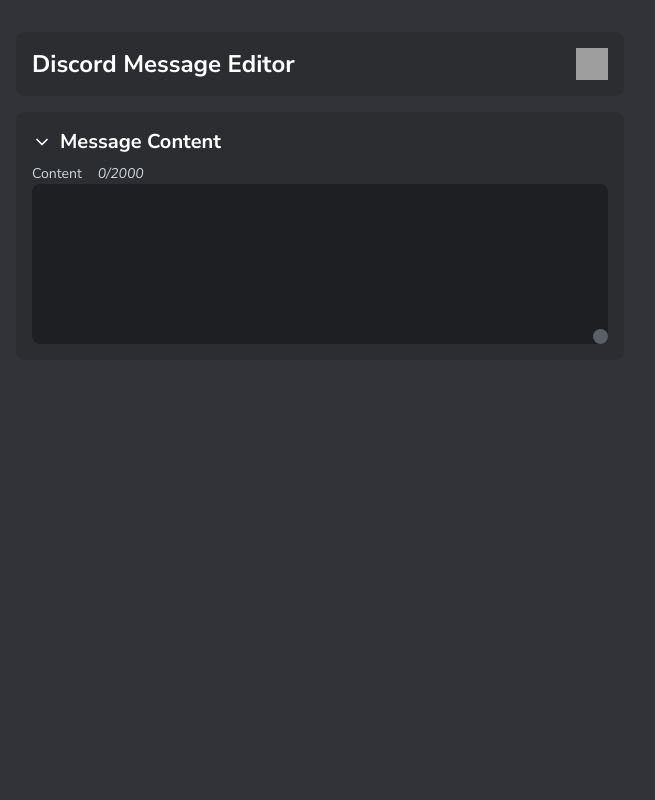
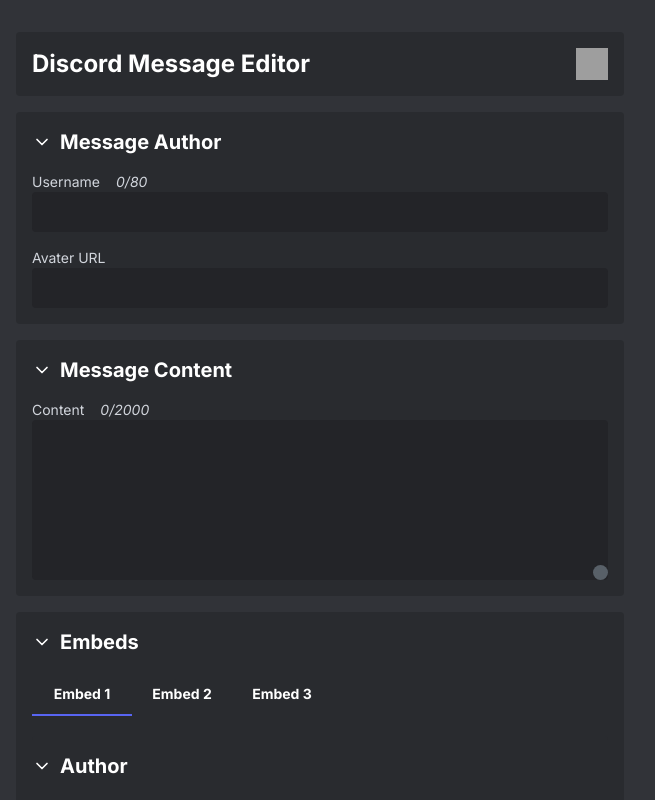
Before and after one commit to reimima/discord-message-editor, a React (Vite) app: page / in a window 1280 px wide. Shown: the whole page, without its empty margins (16-671 px from the left). Built offline with nearby package versions, Linux system fonts and the light colour scheme; grey boxes are pictures that could not be loaded.

Commit message:
footerまで

```diff
--- a/biome.json
+++ b/biome.json
@@ -1,5 +1,5 @@
 {
-    "$schema": "https://biomejs.dev/schemas/2.5.10/schema.json",
+    "$schema": "https://biomejs.dev/schemas/2.5.12/schema.json",
     "files": {
         "ignoreUnknown": true,
         "includes": ["**/*.ts", "**/*.tsx"]
--- a/src/components/Card.tsx
+++ b/src/components/Card.tsx
@@ -1,29 +1,37 @@
 import { ChevronDown, ChevronRight } from 'lucide-react';
 import { type ReactNode, useState } from 'react';
 
-export function Card({ label, children }: { label?: string; children: ReactNode }) {
+type CardProps = {
+    label?: string;
+    p?: boolean;
+    children: ReactNode;
+};
+
+export function Card({ label, p = true, children }: CardProps) {
     const [open, setOpen] = useState(true);
 
     return (
-        <div className='rounded-lg bg-[#2b2d31]'>
+        <div className='rounded-sm bg-[#292b2f]'>
             {label && (
                 <button
                     type='button'
-                    className='flex items-center w-full gap-2 px-4 pt-4'
-                    onClick={() => setOpen(!open)}
+                    className={`flex w-full items-center gap-2 pt-4 ${
+                        p ? 'px-4' : ''
+                    } ${!open && p ? 'pb-4' : ''} hover:opacity-80`}
+                    onClick={() => setOpen(v => !v)}
                 >
                     {open ? (
-                        <ChevronDown className='size-5 shrink-0 hover:opacity-80' />
+                        <ChevronDown className='size-5 shrink-0' />
                     ) : (
-                        <ChevronRight className='size-5 shrink-0 hover:opacity-80' />
+                        <ChevronRight className='size-5 shrink-0' />
                     )}
-                    <span className='font-bold text-xl'>{label}</span>
+                    <span className='text-xl font-bold'>{label}</span>
                 </button>
             )}
 
-            <div className={`flex flex-col px-4 ${label ? 'pt-2' : 'pt-4'} pb-4 gap-4`}>
-                {open && children}
-            </div>
+            {open && (
+                <div className={`flex flex-col gap-4 pt-4 ${p ? 'px-4 pb-4' : ''}`}>{children}</div>
+            )}
         </div>
     );
 }
--- a/src/components/ValueInput.tsx
+++ b/src/components/ValueInput.tsx
@@ -7,9 +7,17 @@
     textarea?: boolean;
 };
 
-const inputCss = 'bg-[#1e1f22] px-3 py-2 rounded-lg outline-none focus:ring-1 focus:ring-[#5865F2]';
+const inputCss = 'bg-[#232428] px-3 py-2 rounded-sm outline-none focus:ring-1 focus:ring-[#5865f2]';
 
 export function ValueInput({ label, value, onChange, limit, required, textarea }: ValueInputProps) {
+    const props = {
+        className: textarea ? `min-h-40 ${inputCss}` : inputCss,
+        value,
+        onChange: (e: React.ChangeEvent<HTMLInputElement | HTMLTextAreaElement>) =>
+            onChange(e.target.value),
+        maxLength: limit,
+    };
+
     return (
         <div className='flex flex-col w-full'>
             <p className='text-sm text-gray-300'>
@@ -28,21 +36,7 @@
                 </p>
             )}
 
-            {textarea ? (
-                <textarea
-                    className={`min-h-40 ${inputCss}`}
-                    value={value}
-                    onChange={e => onChange(e.target.value)}
-                    maxLength={limit}
-                />
-            ) : (
-                <input
-                    className={inputCss}
-                    value={value}
-                    onChange={e => onChange(e.target.value)}
-                    maxLength={limit}
-                />
-            )}
+            {textarea ? <textarea {...props} /> : <input {...props} />}
         </div>
     );
 }
--- a/src/index.css
+++ b/src/index.css
@@ -1,20 +1,21 @@
-@import url('https://fonts.googleapis.com/css2?family=Nunito+Sans:ital,opsz,wght@0,6..12,200..1000;1,6..12,200..1000&display=swap');
+@import url('https://fonts.googleapis.com/css2?family=Inter:ital,opsz,wght@0,14..32,100..900;1,14..32,100..900&display=swap');
 
 @import 'tailwindcss';
 
 @theme {
-    --font-sans: "Nunito Sans", sans-serif;
+    --font-sans: "Inter", sans-serif;
 }
 
 @layer base {
     body {
-        background-color: #313338;
+        background-color: #383a40;
         overflow: hidden;
-        @apply text-white font-sans;
+        @apply font-sans text-white;
     }
 
     ::-webkit-scrollbar {
         width: 0.5rem;
+        height: 0.4rem;
     }
 
     ::-webkit-scrollbar-track {
--- a/src/index.tsx
+++ b/src/index.tsx
@@ -1,3 +1,4 @@
+import type { APIEmbed } from 'discord-api-types/v10';
 import { StrictMode, useState } from 'react';
 import { createRoot } from 'react-dom/client';
 
@@ -5,11 +6,39 @@
 import { Card, ValueInput } from './components';
 
 function App() {
+    const [username, setUsername] = useState('');
+    const [avaterURL, setAvaterURL] = useState('');
     const [content, setContent] = useState('');
+
+    const [embeds, setEmbeds] = useState<APIEmbed[]>([{}, {}, {}]);
+    const [selectedEmbed, setSelectedEmbed] = useState(0);
+
+    const currentEmbed = embeds[selectedEmbed];
+
+    function updateEmbed(path: string, value: string) {
+        setEmbeds(prev => {
+            const embeds = [...prev];
+            const embed = structuredClone(embeds[selectedEmbed]) as APIEmbed;
+
+            // biome-ignore lint/suspicious/noExplicitAny: To dynamically modify the object
+            let target = embed as Record<string, any>;
+            const keys = path.split('.');
+
+            for (const key of keys.slice(0, -1)) {
+                target[key] ??= {};
+                target = target[key];
+            }
+
+            target[String(keys.at(-1))] = value;
+            embeds[selectedEmbed] = embed;
+
+            return embeds;
+        });
+    }
 
     return (
         <div className='flex h-screen'>
-            <div className='flex-1 flex flex-col p-8 gap-4 overflow-auto'>
+            <div className='flex-1 flex flex-col p-8 gap-4 overflow-auto bg-[#313338]'>
                 <Card>
                     <div className='flex w-full justify-between'>
                         <h1 className='text-2xl font-bold'>Discord Message Editor</h1>
@@ -28,8 +57,115 @@
                     </div>
                 </Card>
 
+                <Card label='Message Author'>
+                    <ValueInput
+                        label='Username'
+                        value={username}
+                        onChange={setUsername}
+                        limit={80}
+                    />
+
+                    <ValueInput label='Avater URL' value={avaterURL} onChange={setAvaterURL} />
+                </Card>
+
                 <Card label='Message Content'>
-                    <ValueInput label='Content' value={content} onChange={setContent} limit={2000} textarea />
+                    <ValueInput
+                        label='Content'
+                        value={content}
+                        onChange={setContent}
+                        limit={2000}
+                        textarea
+                    />
+                </Card>
+
+                <Card label='Embeds'>
+                    <div className='relative flex overflow-x-auto pb-1'>
+                        {embeds.map((_, index) => (
+                            <button
+                                type='button'
+                                key={index}
+                                onClick={() => setSelectedEmbed(index)}
+                                className='w-25 shrink-0 px-3 py-3 text-sm font-bold hover:opacity-80'
+                            >
+                                Embed {index + 1}
+                            </button>
+                        ))}
+
+                        <div
+                            className='absolute bottom-1 left-0 h-0.5 w-25 transition-transform duration-200 ease-out bg-[#5865F2]'
+                            style={{
+                                transform: `translateX(${selectedEmbed * 100}px)`,
+                            }}
+                        />
+                    </div>
+
+                    <Card
+                        label={`Author${currentEmbed?.author?.name ? ` - ${currentEmbed.author.name}` : ''}`}
+                        p={false}
+                    >
+                        <ValueInput
+                            label='Author Name'
+                            value={currentEmbed?.author?.name ?? ''}
+                            onChange={value => updateEmbed('author.name', value)}
+                            limit={256}
+                        />
+
+                        <ValueInput
+                            label='Author URL'
+                            value={currentEmbed?.author?.url ?? ''}
+                            onChange={value => updateEmbed('author.url', value)}
+                        />
+
+                        <ValueInput
+                            label='Author Icon URL'
+                            value={currentEmbed?.author?.icon_url ?? ''}
+                            onChange={value => updateEmbed('author.icon_url', value)}
+                        />
+                    </Card>
+
+                    <Card
+                        label={`Body${currentEmbed?.title ? ` - ${currentEmbed.title}` : ''}`}
+                        p={false}
+                    >
+                        <ValueInput
+                            label='Title'
+                            value={currentEmbed?.title ?? ''}
+                            onChange={value => updateEmbed('title', value)}
+                            limit={80}
+                        />
+
+                        <ValueInput
+                            label='Title URL'
+                            value={currentEmbed?.url ?? ''}
+                            onChange={value => updateEmbed('url', value)}
+                        />
+
+                        <ValueInput
+                            label='Description'
+                            value={currentEmbed?.description ?? ''}
+                            onChange={value => updateEmbed('description', value)}
+                            limit={4000}
+                            textarea
+                        />
+                    </Card>
+
+                    <Card
+                        label={`Footer${currentEmbed?.footer?.text ? ` - ${currentEmbed.footer.text}` : ''}`}
+                        p={false}
+                    >
+                        <ValueInput
+                            label='Footer Text'
+                            value={currentEmbed?.footer?.text ?? ''}
+                            onChange={value => updateEmbed('footer.text', value)}
+                            limit={2048}
+                        />
+
+                        <ValueInput
+                            label='Footer Icon URL'
+                            value={currentEmbed?.footer?.icon_url ?? ''}
+                            onChange={value => updateEmbed('footer.icon_url', value)}
+                        />
+                    </Card>
                 </Card>
             </div>
 
```
Also changed, not shown: package.json (+7 -6 lines), 1 other file (tests, documents, lock files or other folders).
